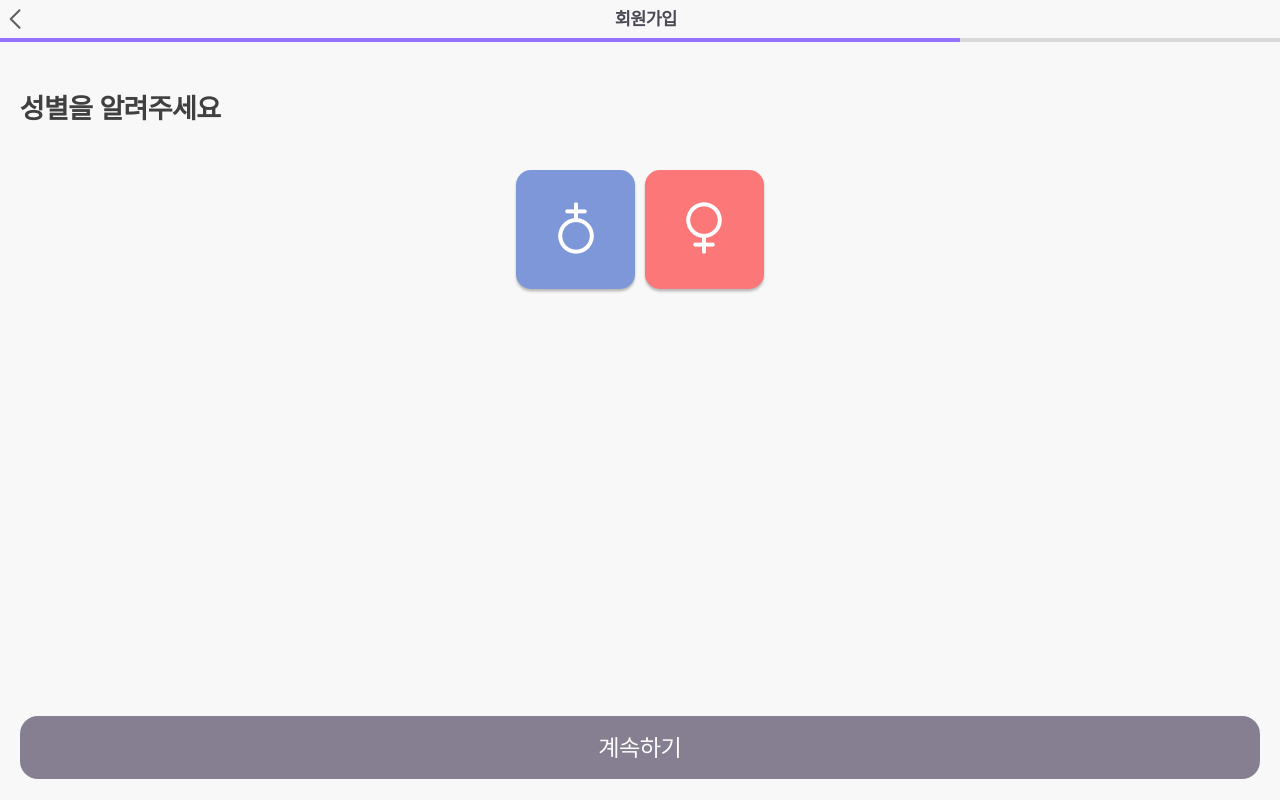
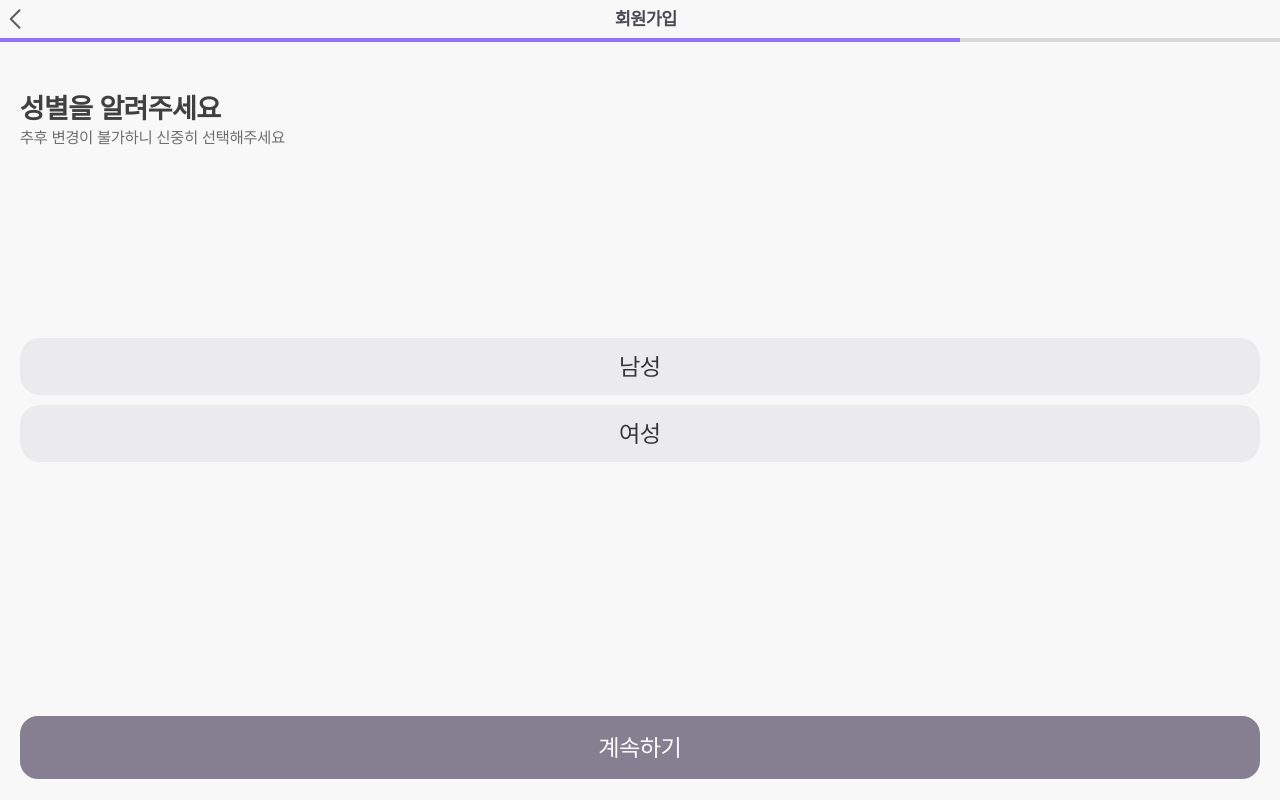
Before and after one commit to project-tingting/tingting_front, a Next.js app: page /join/gender in a window 1280 px wide. Built offline with nearby package versions, Linux system fonts and the light colour scheme.

Commit message:
Refactor: 성별 체크 페이지 수정

```diff
--- a/components/Join/GenderButton.tsx
+++ b/components/Join/GenderButton.tsx
@@ -1,9 +1,5 @@
 import React from 'react';
-import Image from 'next/image';
 import styled from 'styled-components';
-
-import maleImg from '../../public/assets/images/male.png';
-import femaleImg from '../../public/assets/images/female.png';
 
 type Props = {
   gender: string;
@@ -18,23 +14,26 @@ type IInnerScreen = {
 export default function GenderButton({ gender, onClick, className }: Props) {
   return (
     <StyledGenderButton gender={gender} onClick={onClick} className={className}>
-      <Image src={gender === 'male' ? maleImg : femaleImg} />
+      {gender === 'male' ? '남성' : '여성'}
     </StyledGenderButton>
   );
 }
 
 const StyledGenderButton = styled.button<IInnerScreen>`
-  width: 11.875rem;
-  height: 11.875rem;
-  border-radius: 1.5rem;
-  box-shadow: 0rem 0.25rem 0.25rem rgba(0, 0, 0, 0.25);
+  width: 100%;
+  border-radius: 2rem;
   border: none;
-  background-color: ${(props) => (props.gender === 'male' ? '#7e97D9' : '#FC7777')};
-  &.maleClicked {
-    background: linear-gradient(0deg, rgba(0, 0, 0, 0.2), rgba(0, 0, 0, 0.2)), #7e97d9;
-  }
+  padding: 1.4rem 0;
+  background-color: ${({ theme }) => theme.colors.inputColor};
+  color: #353535;
 
+  font-weight: 500;
+  font-size: 2.4rem;
+  line-height: 2.9rem;
+
+  &.maleClicked,
   &.femaleClicked {
-    background: linear-gradient(0deg, rgba(0, 0, 0, 0.2), rgba(0, 0, 0, 0.2)), #fc7777;
+    background-color: ${({ theme }) => theme.colors.mainColor};
+    color: ${({ theme }) => theme.colors.whiteColor};
   }
 `;
--- a/pages/join/gender.tsx
+++ b/pages/join/gender.tsx
@@ -11,7 +11,7 @@ import Guide from '../../components/common/Guide';
 import Button from '../../components/common/Button';
 import GenderButton from '../../components/Join/GenderButton';
 
-export default function sex() {
+export default function gende() {
   const { gender, handleClickMaleButton, handleClickFemaleButton } = useHandleGender();
 
   const handleClickContinueButton = useCallback(() => {
@@ -25,6 +25,7 @@ export default function sex() {
       <Container>
         <InputContainer>
           <Guide text="성별을 알려주세요" />
+          <SubGuide>추후 변경이 불가하니 신중히 선택해주세요</SubGuide>
           <GenderButtonContainer>
             <GenderButton
               gender="male"
@@ -51,6 +52,21 @@ export default function sex() {
 
 const GenderButtonContainer = styled.section`
   display: flex;
+  width: calc(100% - 4rem);
+  flex-direction: column;
   justify-content: center;
   gap: 1rem;
+
+  position: absolute;
+  top: 50%;
+  left: 50%;
+  transform: translate(-50%, -50%);
 `;
+
+const SubGuide = styled.p`
+  color: ${({ theme }) => theme.colors.descriptionColor};
+  font-weight: 500;
+  font-size: 1.6rem;
+  line-height: 2rem;
+  margin-top: -4.2rem;
+`;
```
